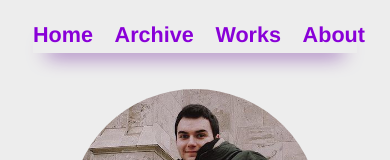
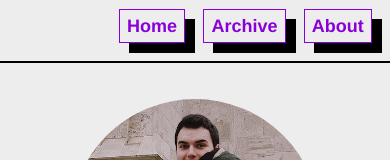
Before and after one commit to egexozel/deadstar-nextjs, a Next.js app: page / in a window 390 px wide. Shown: the top 160 px of the page. Built offline with nearby package versions, Linux system fonts and the light colour scheme.

Commit message:
updated nav

```diff
--- a/components/nav.js
+++ b/components/nav.js
@@ -3,12 +3,14 @@ import utilStyles from '../styles/utils.module.css';
 
 const Nav = () => {
     return (
-        <nav className={utilStyles.navbar}>
-            <Link href='/' className={utilStyles.navItem}>Home</Link>
-            <Link href='/archive' className={utilStyles.navItem}>Archive</Link>
-            <Link href='/works' className={utilStyles.navItem}>Works</Link>
-            <Link href='/about' className={utilStyles.navItem}>About</Link>
-        </nav>
+        <>
+            <nav className={utilStyles.navbar}>
+                <Link href='/' className={utilStyles.navItem}>Home</Link>
+                <Link href='/archive' className={utilStyles.navItem}>Archive</Link>
+                <Link href='/about' className={utilStyles.navItem}>About</Link>
+            </nav>
+        </>
+
     );
 };
 
--- a/styles/global.css
+++ b/styles/global.css
@@ -8,7 +8,6 @@ body {
   font-size: 18px;
   background-color: #ededed;
   color: #2c2c2c;
-  scrollbar-gutter: stable both-edges;
 
 }
 
--- a/styles/utils.module.css
+++ b/styles/utils.module.css
@@ -7,18 +7,24 @@
 }
 
 .navbar {
+  display: flex;
+  justify-content: flex-end;
   margin-bottom: 2rem;
-  -webkit-box-shadow: 0 15px 20px -14px #59008d;
-  -moz-box-shadow: 0 15px 20px -14px #59008d;
-  box-shadow: 0 15px 20px -14px #59008d;
-  max-width: 36rem;
-  margin: 1rem auto 2rem;
+  width: 100%;
+  padding: 1rem 0;
+  border-bottom: 2px solid black;
 }
 
 .navItem {
   margin-right: 1em;
   font-weight: 700;
   font-size: 1.2rem;
+  border: 1px solid #8900d8;
+  line-height: 1;
+  padding: 0.5rem;
+  -webkit-box-shadow: 10px 10px 0px 0px rgba(0,0,0,1);
+  -moz-box-shadow: 10px 10px 0px 0px rgba(0,0,0,1);
+  box-shadow: 10px 10px 0px 0px rgba(0,0,0,1);
 }
 
 .headingXl {
@@ -86,10 +92,11 @@
 @media screen and (max-width: 600px) {
   /* … */
   .navItem {
-    font-size: 1.2rem;
+    font-size: 1rem;
+    padding: 0.4rem;
   }
   .navbar {
-    margin: 1rem 1rem 2rem;
+    padding: 0.5rem 0 1rem;
   }
 
   .spotifyItem {
```
